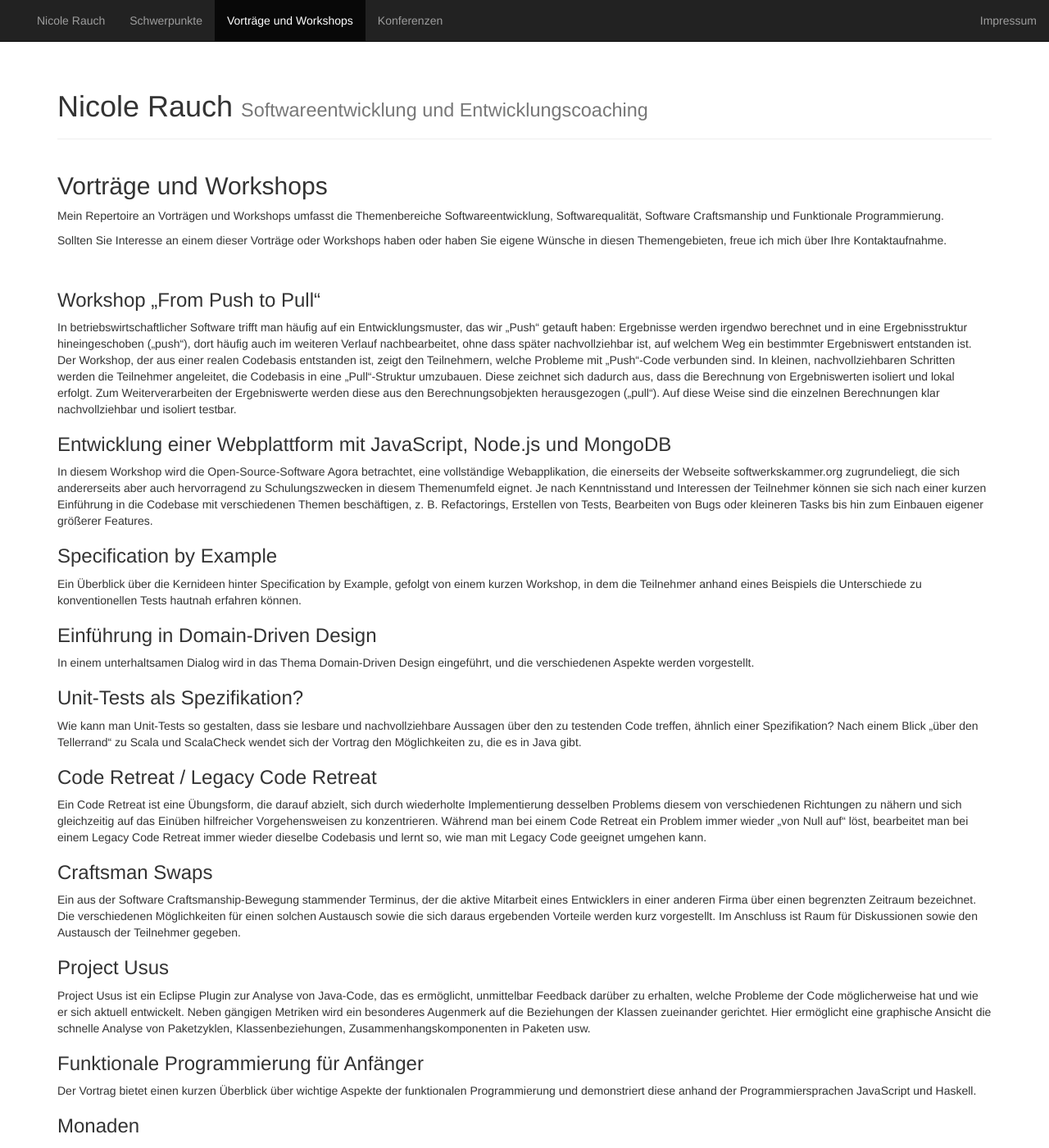
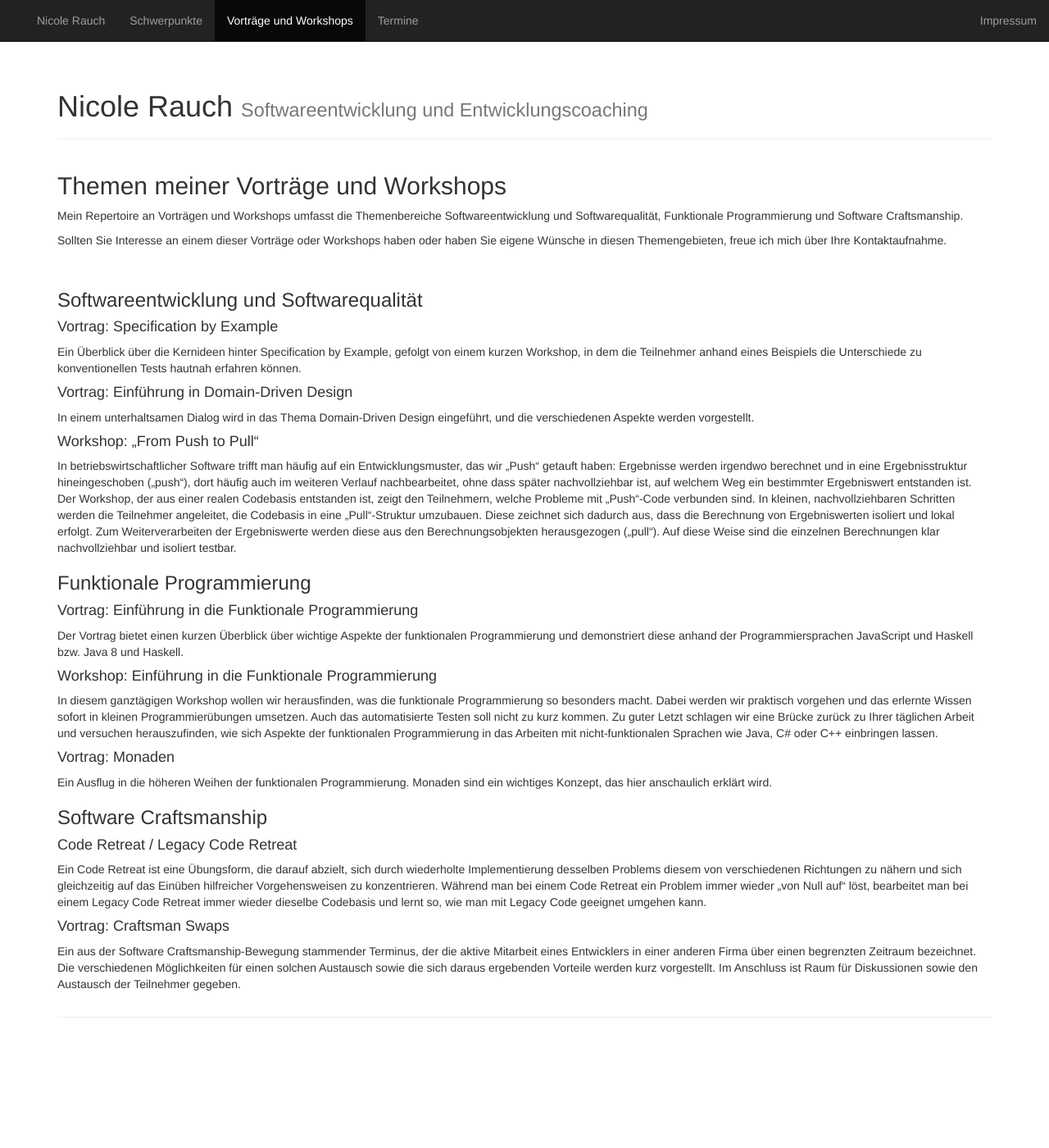
Before and after one commit to NicoleRauch/BusinessWebsite, a Jekyll site: the page built from jekyll/vortraege.html, in a window 1280 px wide and 1400 px high. Shown: the whole window at 82% size. Built offline with Jekyll 4.4.1, drawn with Linux system fonts in a browser that asks for light colours; nearby versions of some CDN libraries; library files that are not in the unit come from our copies; some of the changed text lies outside the part shown.

Commit message:
Erste Umstrukturierung der Themen

```diff
--- a/jekyll/_includes/header.html
+++ b/jekyll/_includes/header.html
@@ -18,7 +18,7 @@
                 <li {% if page.url == "/index.html" %} class="active" {% endif %}><a href="index.html">Nicole Rauch</a></li>
                 <li {% if page.url == "/schwerpunkte.html" %} class="active" {% endif %}><a href="schwerpunkte.html">Schwerpunkte</a></li>
                 <li {% if page.url == "/vortraege.html" %} class="active" {% endif %}><a href="vortraege.html">Vorträge und Workshops</a></li>
-                <li {% if page.url == "/konferenzen.html" %} class="active" {% endif %}><a href="konferenzen.html">Konferenzen</a></li>
+                <li {% if page.url == "/termine.html" %} class="active" {% endif %}><a href="termine.html">Termine</a></li>
             </ul>
             <ul class="nav navbar-nav navbar-right">
                 <li {% if page.url == "/impressum.html" %} class="active" {% endif %}><a href="impressum.html">Impressum</a></li>
--- a/jekyll/vortraege.html
+++ b/jekyll/vortraege.html
@@ -2,16 +2,26 @@
 layout: default
 ---
 
-<h2>Vorträge und Workshops</h2>
+<h2>Themen meiner Vorträge und Workshops</h2>
 
-<p>Mein Repertoire an Vorträgen und Workshops umfasst die Themenbereiche Softwareentwicklung, Softwarequalität,
-Software Craftsmanship und Funktionale Programmierung.</p>
+<p>Mein Repertoire an Vorträgen und Workshops umfasst die Themenbereiche Softwareentwicklung und Softwarequalität, Funktionale Programmierung und Software Craftsmanship.</p>
 <p>Sollten Sie Interesse an einem dieser Vorträge oder Workshops haben oder haben Sie eigene Wünsche in diesen
 Themengebieten, freue ich mich über Ihre Kontaktaufnahme.</p>
 
 <p>&nbsp;</p>
 
-<h3>Workshop „From Push to Pull“</h3>
+<h3>Softwareentwicklung und Softwarequalität</h3>
+
+<h4>Vortrag: Specification by Example</h4>
+<p>Ein Überblick über die Kernideen hinter Specification by Example, gefolgt von einem kurzen Workshop, in dem
+die Teilnehmer anhand eines Beispiels die Unterschiede zu konventionellen Tests hautnah erfahren können.</p>
+
+<h4>Vortrag: Einführung in Domain-Driven Design</h4>
+<p>In einem unterhaltsamen Dialog wird in das Thema Domain-Driven Design eingeführt, und die verschiedenen
+Aspekte werden vorgestellt.</p>
+
+
+<h4>Workshop: „From Push to Pull“</h4>
 <p>In betriebswirtschaftlicher Software trifft man häufig auf ein Entwicklungsmuster, das wir „Push“ getauft
 haben: Ergebnisse werden irgendwo berechnet und in eine Ergebnisstruktur hineingeschoben („push“), dort
 häufig auch im weiteren Verlauf nachbearbeitet, ohne dass später nachvollziehbar ist, auf welchem Weg ein
@@ -22,7 +32,8 @@ dadurch aus, dass die Berechnung von Ergebniswerten isoliert und lokal erfolgt.
 Ergebniswerte werden diese aus den Berechnungsobjekten herausgezogen („pull“). Auf diese Weise sind die
 einzelnen Berechnungen klar nachvollziehbar und isoliert testbar.</p>
 
-<h3>Entwicklung einer Webplattform mit JavaScript, Node.js und MongoDB</h3>
+<!--
+<h4>Workshop: Entwicklung einer Webplattform mit JavaScript, Node.js und MongoDB</h4>
 <p>In diesem Workshop wird die Open-Source-Software Agora betrachtet, eine vollständige Webapplikation, die
 einerseits der Webseite softwerkskammer.org zugrundeliegt, die sich andererseits aber auch hervorragend zu
 Schulungszwecken in diesem Themenumfeld eignet. Je nach Kenntnisstand und Interessen der Teilnehmer können
@@ -30,43 +41,46 @@ sie sich nach einer kurzen Einführung in die Codebase mit verschiedenen Themen
 Refactorings, Erstellen von Tests, Bearbeiten von Bugs oder kleineren Tasks bis hin zum Einbauen eigener
 größerer Features.</p>
 
-<h3>Specification by Example</h3>
-<p>Ein Überblick über die Kernideen hinter Specification by Example, gefolgt von einem kurzen Workshop, in dem
-die Teilnehmer anhand eines Beispiels die Unterschiede zu konventionellen Tests hautnah erfahren können.</p>
 
-<h3>Einführung in Domain-Driven Design</h3>
-<p>In einem unterhaltsamen Dialog wird in das Thema Domain-Driven Design eingeführt, und die verschiedenen
-Aspekte werden vorgestellt.</p>
-
-<h3>Unit-Tests als Spezifikation?</h3>
+<h4>Vortrag: Unit-Tests als Spezifikation?</h4>
 <p>Wie kann man Unit-Tests so gestalten, dass sie lesbare und nachvollziehbare Aussagen über den zu testenden
 Code treffen, ähnlich einer Spezifikation? Nach einem Blick „über den Tellerrand“ zu Scala und ScalaCheck
 wendet sich der Vortrag den Möglichkeiten zu, die es in Java gibt.</p>
 
-<h3>Code Retreat / Legacy Code Retreat</h3>
+
+<h4>Vortrag: Project Usus</h4>
+<p>Project Usus ist ein Eclipse Plugin zur Analyse von Java-Code, das es ermöglicht, unmittelbar Feedback
+darüber zu erhalten, welche Probleme der Code möglicherweise hat und wie er sich aktuell entwickelt. Neben
+gängigen Metriken wird ein besonderes Augenmerk auf die Beziehungen der Klassen zueinander gerichtet. Hier
+ermöglicht eine graphische Ansicht die schnelle Analyse von Paketzyklen, Klassenbeziehungen,
+Zusammenhangskomponenten in Paketen usw.</p>
+-->
+
+<h3>Funktionale Programmierung</h3>
+
+<h4>Vortrag: Einführung in die Funktionale Programmierung</h4>
+<p>Der Vortrag bietet einen kurzen Überblick über wichtige Aspekte der funktionalen Programmierung und
+demonstriert diese anhand der Programmiersprachen JavaScript und Haskell bzw. Java 8 und Haskell.</p>
+
+<h4>Workshop: Einführung in die Funktionale Programmierung</h4>
+<p>In diesem ganztägigen Workshop wollen wir herausfinden, was die funktionale Programmierung so besonders macht. Dabei werden wir praktisch vorgehen und das erlernte Wissen sofort in kleinen Programmierübungen umsetzen. Auch das automatisierte Testen soll nicht zu kurz kommen. Zu guter Letzt schlagen wir eine Brücke zurück zu Ihrer täglichen Arbeit und versuchen herauszufinden, wie sich Aspekte der funktionalen Programmierung in das Arbeiten mit nicht-funktionalen Sprachen wie Java, C# oder C++ einbringen lassen.</p>
+
+
+<h4>Vortrag: Monaden</h4>
+<p>Ein Ausflug in die höheren Weihen der funktionalen Programmierung. Monaden sind ein wichtiges Konzept, das
+hier anschaulich erklärt wird.</p>
+
+<h3>Software Craftsmanship</h3>
+
+<h4>Code Retreat / Legacy Code Retreat</h4>
 <p>Ein Code Retreat ist eine Übungsform, die darauf abzielt, sich durch wiederholte Implementierung desselben
 Problems diesem von verschiedenen Richtungen zu nähern und sich gleichzeitig auf das Einüben hilfreicher
 Vorgehensweisen zu konzentrieren. Während man bei einem Code Retreat ein Problem immer wieder „von Null auf“
 löst, bearbeitet man bei einem Legacy Code Retreat immer wieder dieselbe Codebasis und lernt so, wie man mit
 Legacy Code geeignet umgehen kann.</p>
 
-<h3>Craftsman Swaps</h3>
+<h4>Vortrag: Craftsman Swaps</h4>
 <p>Ein aus der Software Craftsmanship-Bewegung stammender Terminus, der die aktive Mitarbeit eines Entwicklers
 in einer anderen Firma über einen begrenzten Zeitraum bezeichnet. Die verschiedenen Möglichkeiten für einen
 solchen Austausch sowie die sich daraus ergebenden Vorteile werden kurz vorgestellt. Im Anschluss ist Raum
 für Diskussionen sowie den Austausch der Teilnehmer gegeben.</p>
-
-<h3>Project Usus</h3>
-<p>Project Usus ist ein Eclipse Plugin zur Analyse von Java-Code, das es ermöglicht, unmittelbar Feedback
-darüber zu erhalten, welche Probleme der Code möglicherweise hat und wie er sich aktuell entwickelt. Neben
-gängigen Metriken wird ein besonderes Augenmerk auf die Beziehungen der Klassen zueinander gerichtet. Hier
-ermöglicht eine graphische Ansicht die schnelle Analyse von Paketzyklen, Klassenbeziehungen,
-Zusammenhangskomponenten in Paketen usw.</p>
-
-<h3>Funktionale Programmierung für Anfänger</h3>
-<p>Der Vortrag bietet einen kurzen Überblick über wichtige Aspekte der funktionalen Programmierung und
-demonstriert diese anhand der Programmiersprachen JavaScript und Haskell.</p>
-
-<h3>Monaden</h3>
-<p>Ein Ausflug in die höheren Weihen der funktionalen Programmierung. Monaden sind ein wichtiges Konzept, das
-hier anschaulich erklärt wird.</p>
```
Also changed, not shown: jekyll/termine.md (renamed from jekyll/konferenzen.md).
